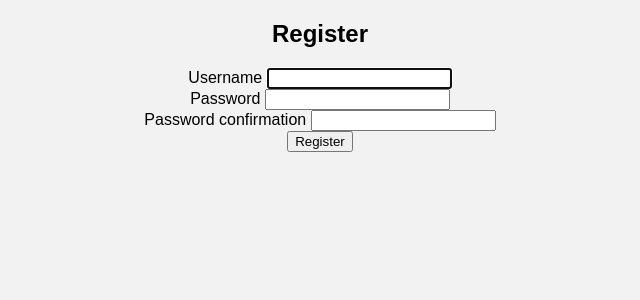
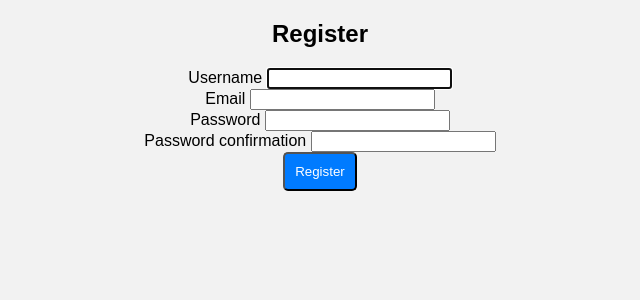
Before and after one commit to tomasszyszkowicz/WeatherApp, a Django app: page /register/ in a window 1280 px wide. Shown: the top 300 px of the page, without its empty margins (320-960 px from the left). Run offline with Django 5.2, Linux system fonts and the light colour scheme.

Commit message:
finished the authentication via user model

```diff
--- /dev/null
+++ b/main/forms.py
@@ -0,0 +1,17 @@
+from django import forms
+from django.contrib.auth.forms import UserCreationForm
+from django.contrib.auth.models import User
+
+class CustomUserCreationForm(UserCreationForm):
+    email = forms.EmailField(required=True, help_text='Required. Add a valid email address.')
+
+    class Meta:
+        model = User
+        fields = ('username', 'email', 'password1', 'password2')
+
+    def save(self, commit=True):
+        user = super(CustomUserCreationForm, self).save(commit=False)
+        user.email = self.cleaned_data['email']
+        if commit:
+            user.save()
+        return user
--- a/main/static/main/style.css
+++ b/main/static/main/style.css
@@ -27,6 +27,16 @@ a {
 
 a:hover {
     background-color: #0056b3;
+}
+
+button {
+    display: inline-block;
+    padding: 10px 10px;
+    background-color: #007bff;
+    color: #fff;
+    text-decoration: none;
+    border-radius: 5px;
+    transition: background-color 0.3s;
 }
 
 .top-right-container {
--- a/main/templates/home.html
+++ b/main/templates/home.html
@@ -12,9 +12,9 @@
     <h1>Welcome to weather app</h1>
     <div class="top-right-container">
         <p><b>Logged in as:</b></p>
-        <p>{{ full_name }}</p>
-        <p>{{ user_email }}</p>
-        <a>Logout</a>
+        <p>{{ user.username }}</p>
+        <p>{{ user.email }}</p>
+        <a href="{% url 'logout' %}">Logout</a>
     </div>
     <div class="top-left-container">
         <p><b>Weather App</b></p>
--- a/main/templates/register.html
+++ b/main/templates/register.html
@@ -24,6 +24,13 @@
             {% endif %}
         </div>
         <div class="form-group">
+            <label for="{{ form.email.id_for_label }}">{{ form.email.label }}</label>
+            {{ form.email }}
+            {% if form.email.errors %}
+                <div class="errorlist">{{ form.email.errors.as_text }}</div>
+            {% endif %}
+        </div>
+        <div class="form-group">
             <label for="{{ form.password1.id_for_label }}">{{ form.password1.label }}</label>
             {{ form.password1 }}
             {% if form.password1.errors %}
--- a/main/templates/stats.html
+++ b/main/templates/stats.html
@@ -13,8 +13,7 @@
     <h1 style="margin: 30px;">{{ location }} for {{ date }}</h1>
     <div class="top-right-container">
         <p><b>Logged in as:</b></p>
-        <p>{{ full_name }}</p>
-        <p>{{ user_email }}</p>
+        <p>{{ user.username }}</p>
         <a>Logout</a>
     </div>
     <div class="top-left-container">
--- a/main/views.py
+++ b/main/views.py
@@ -10,7 +10,12 @@ from django.contrib.auth import authenticate, login
 from django.contrib.auth.forms import AuthenticationForm
 from django.contrib.auth.forms import UserCreationForm
 from django.shortcuts import render, redirect
+from django.contrib.auth.decorators import login_required
 
+from .forms import CustomUserCreationForm
+
+
+@login_required
 def home_page(request):
     """
     Renders the home page.
@@ -23,7 +28,7 @@ def home_page(request):
     """
     return render(request, "home.html")
 
-
+@login_required
 def stats_page(request):
     """
     Renders the stats page.
@@ -56,14 +61,14 @@ def logout_view(request):
 
 def register_view(request):
     if request.method == 'POST':
-        form = UserCreationForm(request.POST)
+        form = CustomUserCreationForm(request.POST)
         if form.is_valid():
-            form.save()  # This saves the User model
+            form.save()  # This saves the User model with the email
             username = form.cleaned_data.get('username')
             raw_password = form.cleaned_data.get('password1')
-            user = authenticate(username=username, password=raw_password)  # Authenticate the user
-            login(request, user)  # Log the user in
+            user = authenticate(username=username, password=raw_password)
+            login(request, user)
             return redirect('home')  # Redirect to a home page
     else:
-        form = UserCreationForm()
+        form = CustomUserCreationForm()
     return render(request, 'register.html', {'form': form})
--- a/weather_app/settings.py
+++ b/weather_app/settings.py
@@ -142,3 +142,5 @@ STATICFILES_STORAGE = 'whitenoise.storage.CompressedManifestStaticFilesStorage'
 # https://docs.djangoproject.com/en/5.0/ref/settings/#default-auto-field
 
 DEFAULT_AUTO_FIELD = 'django.db.models.BigAutoField'
+
+LOGIN_URL = 'login'
```
Also changed, not shown: main/templates/login.html (+8 -2 lines).
